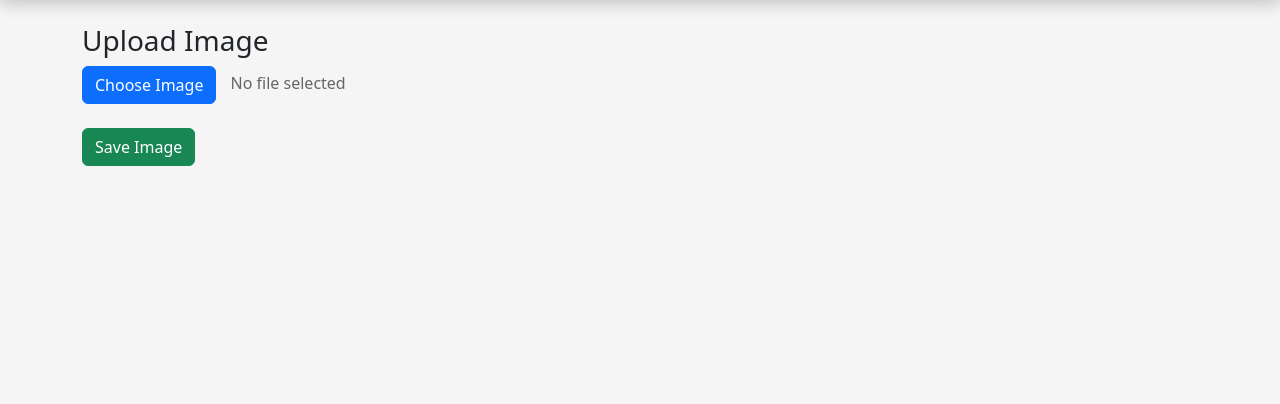
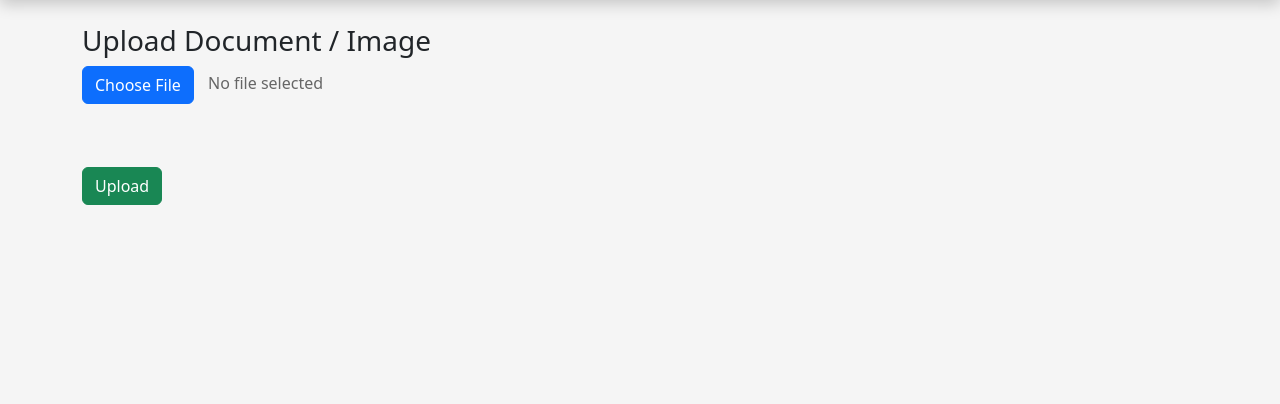
Before and after one commit to santospederson-ui/Inventory-Management-System, a Flask app: page /upload_image in a window 1280 px wide. Shown: the part 61-465 px from the top of the page. Run offline with Flask 3, Linux system fonts and the light colour scheme; the visitor is signed in with stand-in values (Sample User, id 1).

Commit message:
Update upload_image.html

```diff
--- a/templates/upload_image.html
+++ b/templates/upload_image.html
@@ -2,35 +2,82 @@
 
 {% block content %}
 
-<h3>Upload Image</h3>
+<h3>Upload Document / Image</h3>
 
 <form method="POST" enctype="multipart/form-data" action="{{ url_for('upload_image') }}">
 
     <!-- Hidden file input -->
     <input type="file"
-           id="image"
+           id="fileInput"
            name="image"
-           accept="image/*"
+           accept="image/*,.pdf,.doc,.docx"
            style="display:none;"
-           onchange="document.getElementById('fileName').innerText = this.files[0].name">
+           onchange="previewFile(event)">
 
-    <!-- Button that opens file dialog -->
-    <label for="image" class="btn btn-primary">
-        Choose Image
+    <!-- Choose file button -->
+    <label for="fileInput" class="btn btn-primary">
+        Choose File
     </label>
 
-    <!-- Show selected file name -->
     <span id="fileName" style="margin-left:10px; color:#666;">
         No file selected
     </span>
 
     <br><br>
 
-    <!-- Submit button -->
+    <!-- IMAGE PREVIEW BOX -->
+    <div id="previewBox" style="margin-top:15px;"></div>
+
+    <br>
+
+    <!-- Submit -->
     <button type="submit" class="btn btn-success">
-        Save Image
+        Upload
     </button>
 
 </form>
 
+<script>
+function previewFile(event) {
+    let file = event.target.files[0];
+    let previewBox = document.getElementById("previewBox");
+    let fileName = document.getElementById("fileName");
+
+    previewBox.innerHTML = "";
+
+    if (!file) return;
+
+    fileName.innerText = file.name;
+
+    let fileType = file.type;
+
+    // IMAGE PREVIEW
+    if (fileType.startsWith("image/")) {
+        let img = document.createElement("img");
+        img.style.maxWidth = "300px";
+        img.style.border = "2px solid #ddd";
+        img.style.borderRadius = "8px";
+        img.style.padding = "5px";
+
+        img.src = URL.createObjectURL(file);
+
+        previewBox.appendChild(img);
+    }
+
+    // PDF or DOCUMENT PREVIEW (icon only)
+    else {
+        let box = document.createElement("div");
+        box.style.padding = "15px";
+        box.style.border = "1px solid #ccc";
+        box.style.borderRadius = "8px";
+        box.style.display = "inline-block";
+        box.style.background = "#f8f9fa";
+
+        box.innerHTML = "📄 " + file.name;
+
+        previewBox.appendChild(box);
+    }
+}
+</script>
+
 {% endblock %}
```
